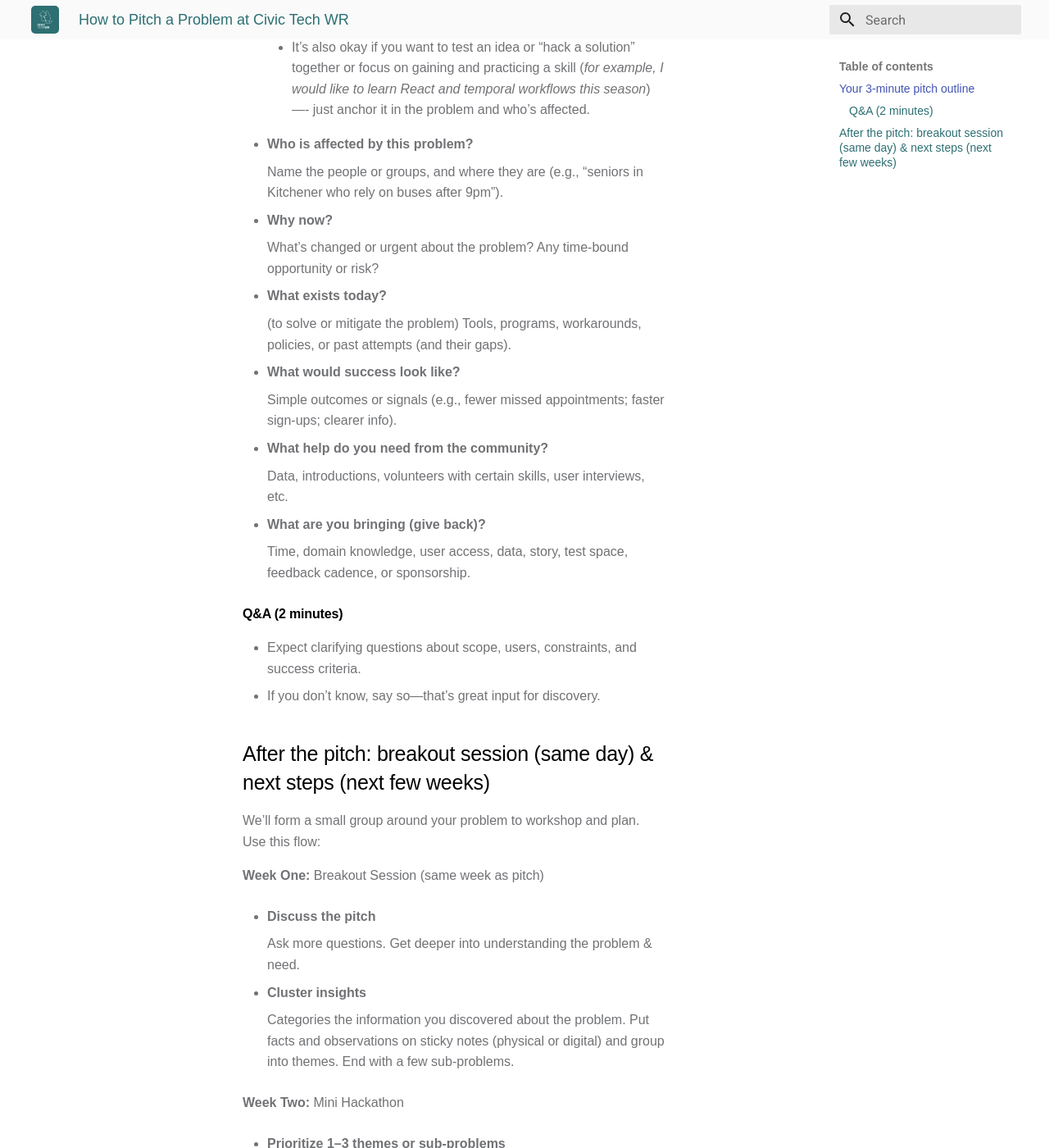
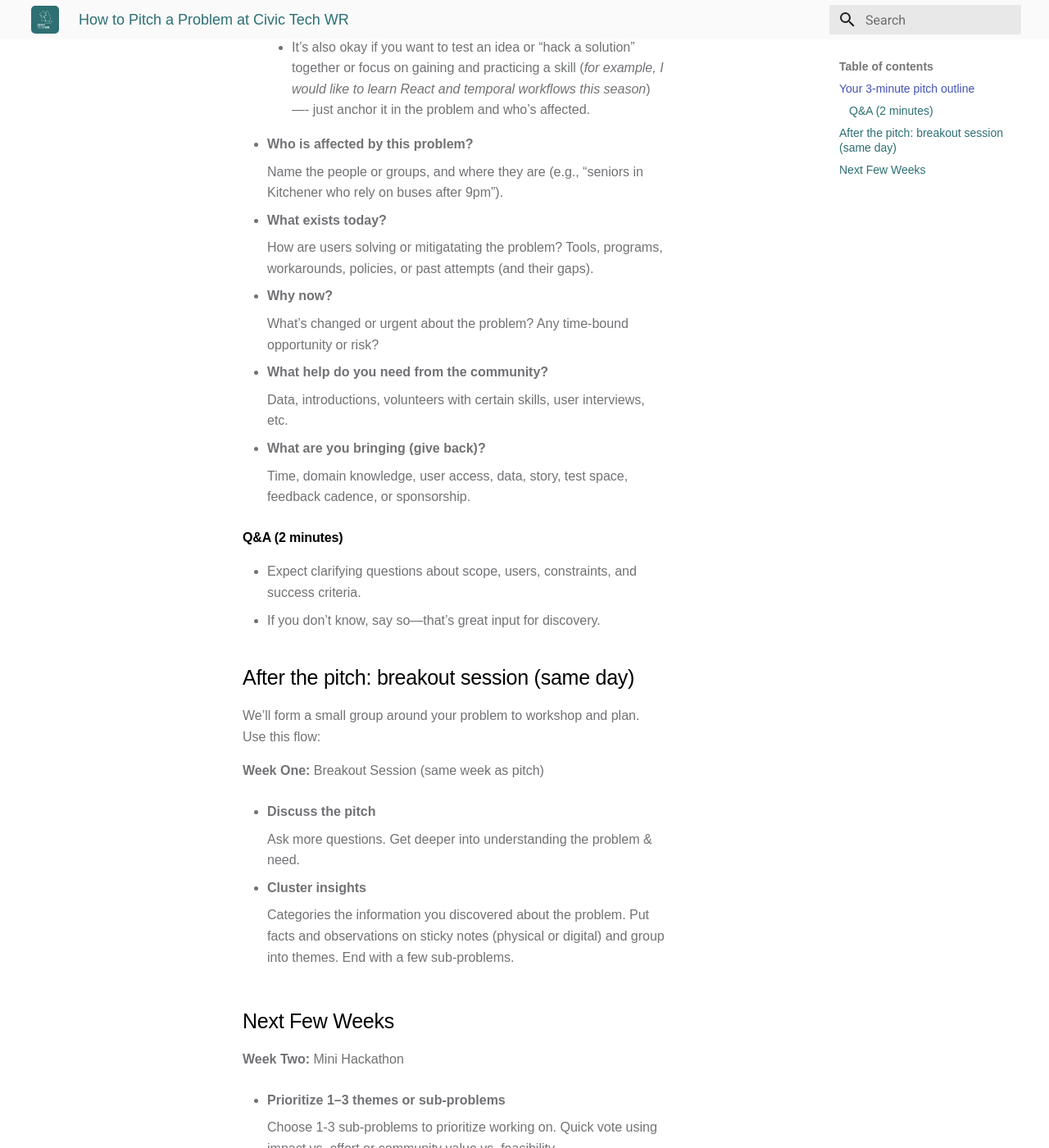
Before and after one commit to CivicTechWR/CTWR-Organization-Documentation, an MkDocs documentation site: the page built from docs/Guidelines_&_Templates/Template_Pitching.md, in a window 1280 px wide and 1400 px high, scrolled down 611 px. Shown: the whole window at 82% size. Built offline with MkDocs 1.6.1 and Material for MkDocs 9.7.7, drawn with Linux system fonts in a browser that asks for light colours; some of the changed text lies outside the part shown.

Commit message:
Updating guidelines for pitching

```diff
--- a/docs/Guidelines_&_Templates/Template_Pitching.md
+++ b/docs/Guidelines_&_Templates/Template_Pitching.md
@@ -22,18 +22,14 @@ hide:
 
 	Name the people or groups, and where they are (e.g., “seniors in Kitchener who rely on buses after 9pm”).
 
+- **What exists today?**
+
+	How are users solving or mitigatating the problem?
+	Tools, programs, workarounds, policies, or past attempts (and their gaps).
+
 - **Why now?**
 
 	What’s changed or urgent about the problem? Any time-bound opportunity or risk?
-
-- **What exists today?**
-
-	(to solve or mitigate the problem)
-	Tools, programs, workarounds, policies, or past attempts (and their gaps).
-
-- **What would success look like?**
-
-	Simple outcomes or signals (e.g., fewer missed appointments; faster sign-ups; clearer info).
 
 - **What help do you need from the community?**
 
@@ -48,7 +44,7 @@ hide:
 - Expect clarifying questions about scope, users, constraints, and success criteria.
 - If you don’t know, say so—that’s great input for discovery.
 
-## After the pitch: breakout session (same day) & next steps (next few weeks)
+## After the pitch: breakout session (same day)
 
 We’ll form a small group around your problem to workshop and plan. Use this flow:
 
@@ -62,11 +58,18 @@ We’ll form a small group around your problem to workshop and plan. Use this fl
 
 	Categories the information you discovered about the problem. Put facts and observations on sticky notes (physical or digital) and group into themes. End with a few sub-problems.
 
+## Next Few Weeks
+
 **Week Two:** Mini Hackathon
 
 - **Prioritize 1–3 themes or sub-problems**
 
 	Choose 1-3 sub-problems to prioritize working on. Quick vote using impact vs. effort or community value vs. feasibility.
+
+- **What would success look like?**
+
+	Simple outcomes or signals (*e.g., fewer missed appointments; faster sign-ups; clearer info*).
+	It's okay if you don't know (*if you don't know, then we recommend talking to users to find out*).
 
 - **Brainstorm freely**
 
```
